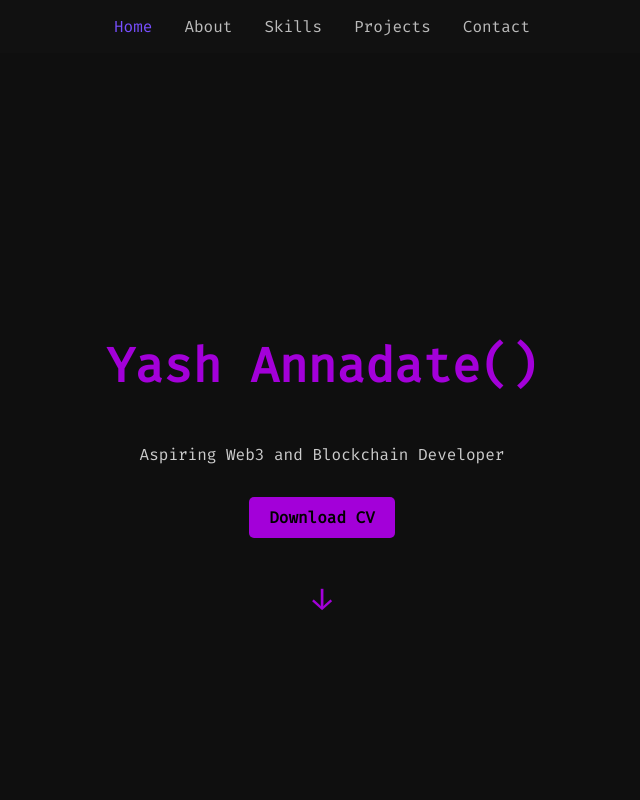
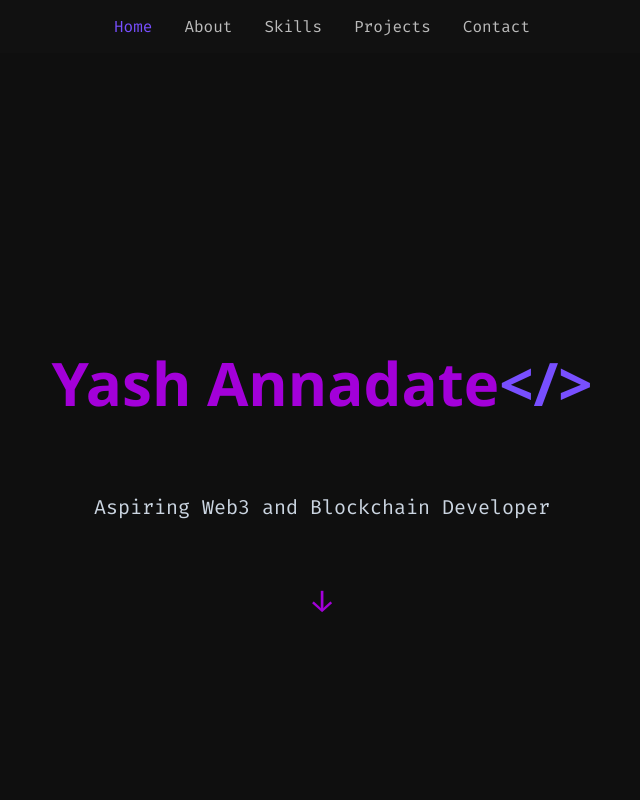
Before and after one commit to yashannadate/PORTFOLIO-WEB, a plain HTML site: page index.html in a window 1280 px wide. Shown: the top 800 px of the page, without its empty margins (318-958 px from the left). Drawn offline with Linux system fonts and the light colour scheme.

Commit message:
updated web

```diff
--- a/index.html
+++ b/index.html
@@ -17,11 +17,13 @@
   </nav>
 
   <section id="home">
-    <h1>Yash Annadate()</h1>
-    <p class="subtitle">Aspiring Web3 and Blockchain Developer</p>
-    <a href= "resume.pdf" class="btn">Download CV</a>
+    <h1 style="font-family: 'Segoe UI', 'Fira Code', monospace; font-size: 60px;">
+  Yash Annadate<span style="color: #784fff;">&lt;/&gt;</span>
+</h1>
+    <p style="font-family: Fira Code; font-size: 20px; color: #cbd5e1;">
+  Aspiring Web3 and Blockchain Developer
+</p>
     <div class="scroll-indicator">&#x2193;</div>
-
   </section>
 
 <section id="about">
@@ -68,6 +70,12 @@
 
   <section id="contact">
   <h2>Contact</h2>
+
+  <p class="resume-note">
+    For more details & resume<br>
+
+  </p>
+
   <form action="https://formspree.io/f/mvgajala" method="POST">
     <input type="text" name="name" placeholder="Your Name" required />
     <input type="email" name="email" placeholder="Your Email" required />
--- a/style.css
+++ b/style.css
@@ -122,22 +122,6 @@ section {
   transform: scale(1.3);
 }
 
-/* -------- Button -------- */
-.btn {
-  display: inline-block;
-  margin-top: 1rem;
-  padding: 10px 20px;
-  background: #a300d9;
-  color: #000000;
-  border-radius: 5px;
-  text-decoration: none;
-  font-weight: bold;
-  transition: background 0.3s;
-}
-
-.btn:hover {
-  background: #784fff;
-}
 
 /* -------- Skills & Projects Boxes -------- */
 .skill-box,
@@ -180,7 +164,7 @@ button {
 }
 
 button:hover {
-  background: #a300d9;
+  background: #784fff;
 }
 
 /* -------- Footer -------- */
```
Lines whose indentation alone changed are shown as unchanged.
